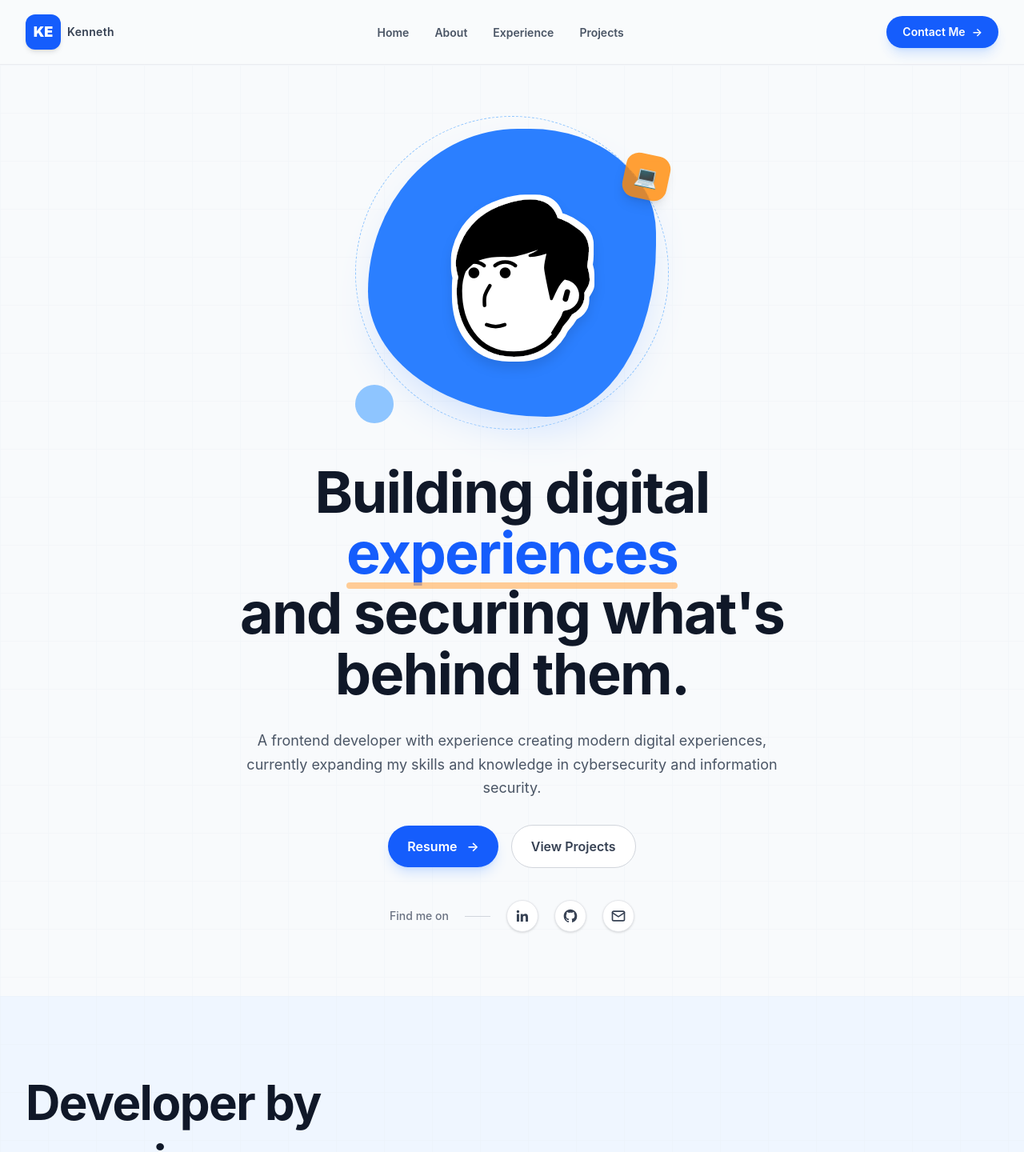
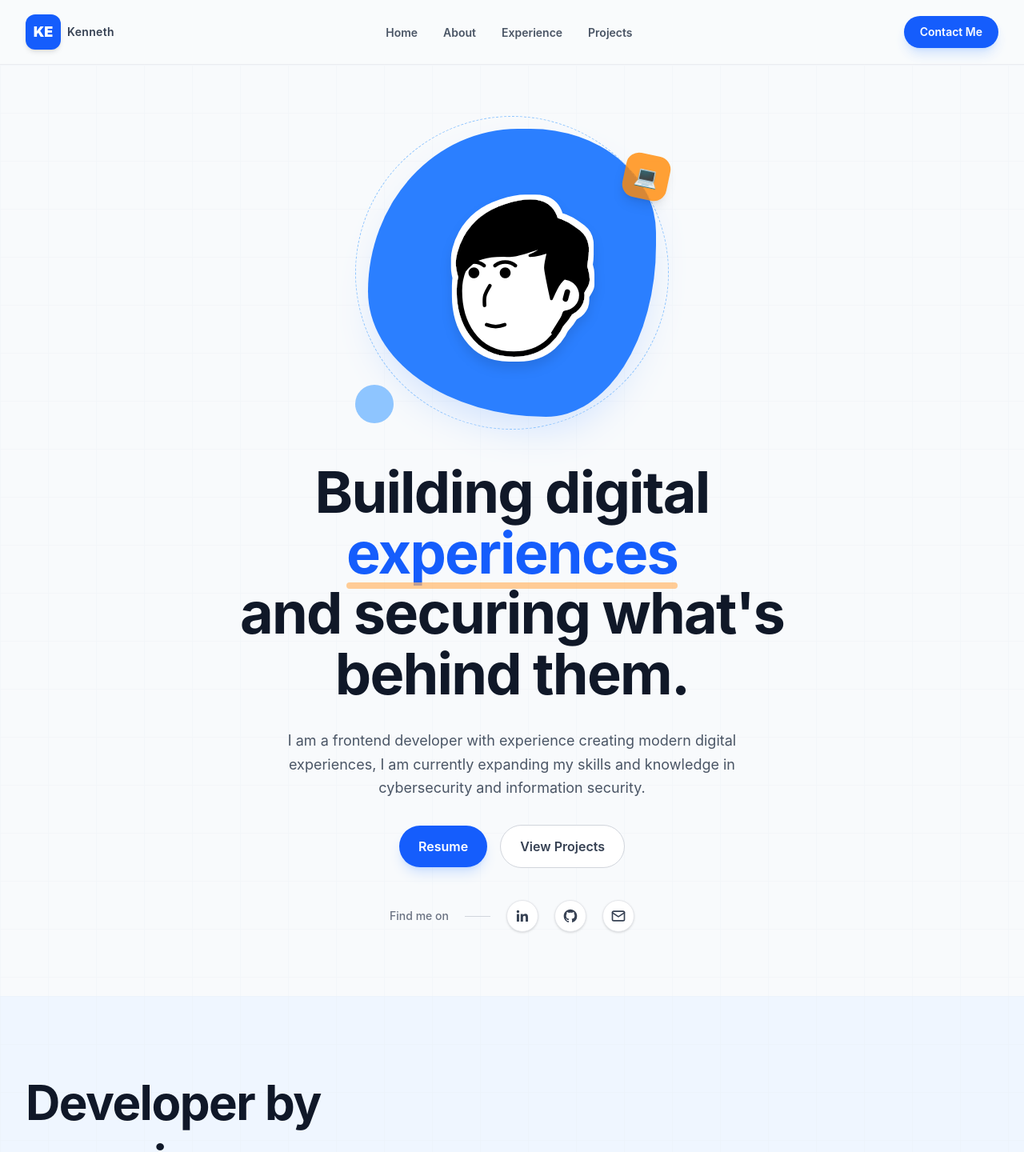
Before and after one commit to Gaaame/Kenneth-Eugenio_Personal-Portfolio, a React (Vite) app: page / in a window 1280 px wide. Shown: the top 1440 px of the page at 80% size. Built offline with nearby package versions, Linux system fonts and the light colour scheme.

Commit message:
Removed arrows in buttons

```diff
--- a/src/Components/Contact.tsx
+++ b/src/Components/Contact.tsx
@@ -16,11 +16,6 @@ function Contact() {
 
       <div className="relative mx-auto flex min-h-[calc(100vh-5rem)] max-w-4xl items-center px-4 text-center sm:px-6 lg:px-8">
         <div className="w-full">
-          {/* Section Label */}
-          <p className="text-sm font-semibold uppercase tracking-wide text-orange-500 sm:text-base">
-            Get in touch
-          </p>
-
           {/* Heading */}
           <h2 className="mt-4 text-4xl font-bold tracking-tight text-gray-900 sm:text-5xl">
             Let's work{" "}
@@ -101,15 +96,13 @@ function Contact() {
             <span className="text-sm font-medium text-gray-500">
               Or connect with me on
             </span>
-
             <a
               href="https://www.linkedin.com/in/kenneth-eugenio-7452403a0/"
               target="_blank"
               rel="noreferrer"
-              className="inline-flex items-center gap-2 font-semibold text-blue-600 transition-colors duration-300 hover:text-blue-800"
+              className="inline-flex items-center font-semibold text-blue-600 transition-colors duration-300 hover:text-blue-800"
             >
               LinkedIn
-              <span>↗</span>
             </a>
           </div>
         </div>
--- a/src/Components/Footer.tsx
+++ b/src/Components/Footer.tsx
@@ -23,9 +23,6 @@ function Footer() {
             className="group mt-6 inline-flex items-center gap-3 rounded-full bg-blue-600 px-6 py-3 font-semibold text-white shadow-lg shadow-blue-500/20 transition-all duration-300 hover:-translate-y-1 hover:bg-orange-400 hover:shadow-xl sm:mt-8 sm:px-7 sm:py-3.5"
           >
             Get In Touch
-            <span className="transition-transform duration-300 group-hover:translate-x-1">
-              →
-            </span>
           </Link>
         </div>
 
--- a/src/Components/Hero.tsx
+++ b/src/Components/Hero.tsx
@@ -52,9 +52,9 @@ function Hero() {
           </h1>
 
           {/* Description */}
-          <p className="mx-auto mt-8 max-w-2xl text-base leading-relaxed text-gray-600 sm:text-lg">
-            A frontend developer with experience creating modern digital
-            experiences, currently expanding my skills and knowledge in
+          <p className="mx-auto mt-8 max-w-2xl text-base leading-relaxed text-pretty text-gray-600 sm:text-lg">
+            I am a frontend developer with experience creating modern digital
+            experiences, I am currently expanding my skills and knowledge in
             cybersecurity and information security.
           </p>
 
@@ -66,9 +66,6 @@ function Hero() {
               className="group inline-flex items-center gap-3 rounded-full bg-blue-600 px-6 py-3.5 font-semibold text-white shadow-lg shadow-blue-500/20 transition-all duration-300 hover:-translate-y-1 hover:bg-blue-700 hover:shadow-xl"
             >
               Resume
-              <span className="transition-transform duration-300 group-hover:translate-x-1">
-                →
-              </span>
             </a>
 
             <a
--- a/src/Components/Navbar.tsx
+++ b/src/Components/Navbar.tsx
@@ -113,9 +113,6 @@ function Navbar() {
               className="group hidden items-center gap-2 rounded-full bg-blue-600 px-5 py-2.5 text-sm font-semibold text-white shadow-lg shadow-blue-500/20 transition-all duration-300 hover:-translate-y-1 hover:bg-orange-400 hover:shadow-xl sm:inline-flex"
             >
               Contact Me
-              <span className="transition-transform duration-300 group-hover:translate-x-1">
-                →
-              </span>
             </Link>
 
             {/* Mobile Menu Button */}
```
